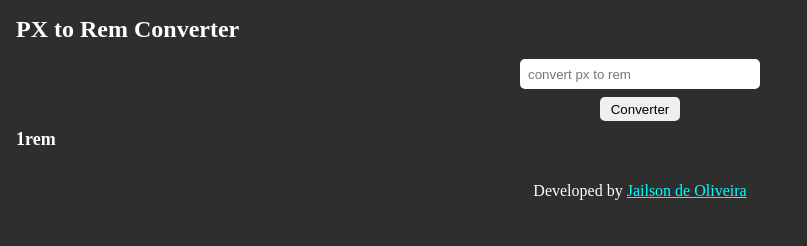
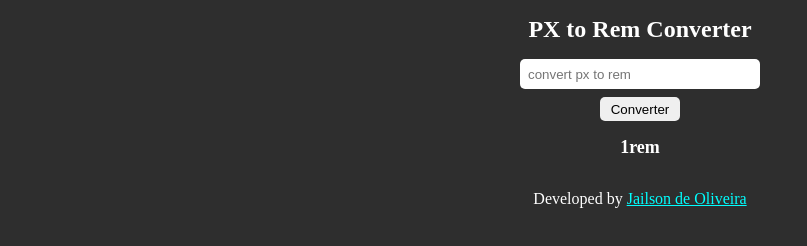
Before and after one commit to OJailson17/rem-calculator-extension, a browser extension: page index.html in a window 1280 px wide. Shown: the whole page, without its empty margins (0-807 px from the left). Drawn offline with Linux system fonts and the light colour scheme.

Commit message:
style: fix width size

```diff
--- a/styles.css
+++ b/styles.css
@@ -8,10 +8,12 @@ body {
 	background-color: rgb(46, 46, 46);
 	color: white;
 	border-radius: 5px;
+	text-align: center;
 }
 
 div {
-	width: 100%;
+	width: 20rem;
+	margin: 0 auto;
 	padding: 1rem;
 }
 
@@ -46,7 +48,7 @@ button {
 .rem-result {
 	font-size: 1.125rem;
 	font-weight: bold;
-	margin-top: 0.5rem;
+	margin-top: 1rem;
 }
 
 footer {
```
Also changed, not shown: index.html (+1 -0 lines).
